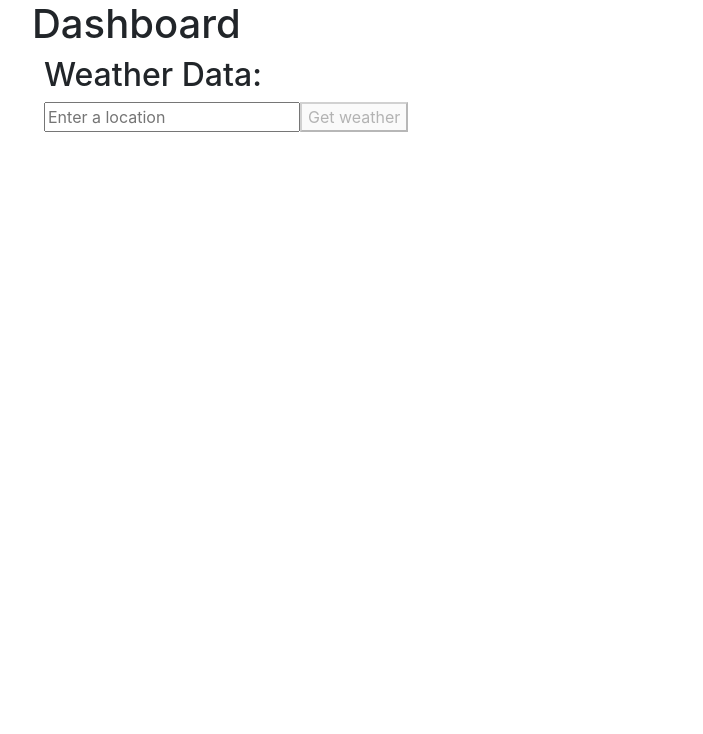
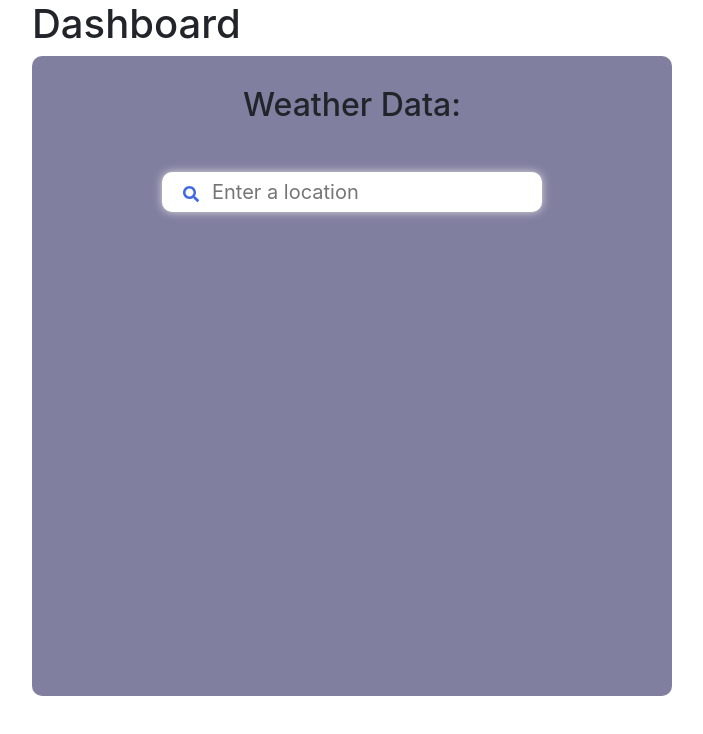
Before and after one commit to Dunn254/MSP2-WEATHER, a React (Create React App) app in the folder msp2/: page / in a window 1280 px wide. Shown: the top 734 px of the page, without its empty margins (50-753 px from the left). Built offline with nearby package versions, Linux system fonts and the light colour scheme.

Commit message:
styled search bar and added img tag

```diff
--- a/msp2/package.json
+++ b/msp2/package.json
@@ -8,6 +8,7 @@
     "@testing-library/user-event": "^13.5.0",
     "react": "^18.3.1",
     "react-dom": "^18.3.1",
+    "react-icons": "^5.2.1",
     "react-scripts": "5.0.1",
     "web-vitals": "^2.1.4"
   },
--- a/msp2/public/index.html
+++ b/msp2/public/index.html
@@ -5,6 +5,8 @@
   <meta name="viewport" content="width=device-width, initial-scale=1.0">
   <title>WTForecast?!!</title>
   <link href="https://cdn.jsdelivr.net/npm/bootstrap@5.0.2/dist/css/bootstrap.min.css" rel="stylesheet" integrity="sha384-EVSTQN3/azprG1Anm3QDgpJLIm9Nao0Yz1ztcQTwFspd3yD65VohhpuuCOmLASjC" crossorigin="anonymous">
+  <!-- Search Icon from Google Fonts -->
+  <link rel="stylesheet" href="https://fonts.googleapis.com/css2?family=Material+Symbols+Outlined:opsz,wght,FILL,GRAD@24,400,0,0" />
 </head>
 <body>
   <div class="container-fluid">
--- a/msp2/src/App.js
+++ b/msp2/src/App.js
@@ -6,6 +6,7 @@ import LoginForm from './components/login';
 import SignupForm from './components/signup';
 import AppDashboard from './components/dashboard';
 import GetWeather from './components/WeatherApp/WeatherDisplay';
+import './components/WeatherApp/WeatherApp.css'
 
 
 function App() {
@@ -15,7 +16,7 @@ function App() {
     //<LoginForm />
     //<SignupForm /> */}
       <AppDashboard />
-      <div>
+      <div id='weatherApp'>
         <GetWeather />
       </div>
     </div>
--- a/msp2/src/components/WeatherApp/WeatherApp.css
+++ b/msp2/src/components/WeatherApp/WeatherApp.css
@@ -1,8 +1,63 @@
 .weatherData {
-    width: 500px;
-    height: 600px;
+    padding-top: 30px;
+    padding-bottom: 30px;
 }
 
-/* .container {
-    background-color:  ;
-} */
+#weatherApp {
+    background-color: #817fa0;
+    text-align: center;
+    align-items: center;
+    border-radius: 10px;
+    padding: 30px 0px 30px 0px;
+    /* margin: 10px; */
+    height: 80vh;
+    width: 80vh;
+}
+
+.searchBarContainer {
+    padding-top: 5vh;
+    width: 60%;
+    margin: auto;
+    display: flex;
+    flex-direction: column;
+    align-items: center;
+    min-width: 200px;
+}
+
+.searchBarWrap {
+    background-color: white;
+    width: 100%;
+    border-radius: 10px;
+    height: 2.5rem;
+    padding: 0 15px;
+    box-shadow: 0px 0px 8px #ddd;
+    display: flex;
+    align-items: center;
+}
+
+.searchBarBtn {
+    background-color: transparent;
+    border: none;
+}
+
+input {
+    background-color: transparent;
+    border: none;
+    height: 100%;
+    font-size: 1.25rem;
+    width: 100%;
+    margin-left: 5px;
+}
+
+input:focus {
+    outline: none;
+}
+
+#searchIcon {
+    color: royalblue;
+}
+
+img {
+    width: 150px;
+    height: 150px;
+}
--- a/msp2/src/components/WeatherApp/WeatherDisplay.jsx
+++ b/msp2/src/components/WeatherApp/WeatherDisplay.jsx
@@ -1,5 +1,7 @@
+import './WeatherApp.css'
 import React, { useState, useEffect } from 'react'
-import './WeatherApp.css'
+import Sun from './Assets/sunny_icon.png'
+import { FaSearch } from 'react-icons/fa'
 
 function GetWeather() {
     // Create state to store weather data
@@ -50,31 +52,34 @@ function GetWeather() {
     }
 
     return (
-            <div className='container'>
+        <div>
             <h2>Weather Data:</h2>
+            <div className='searchBarContainer'>
                 <form onSubmit={(e) => e.preventDefault()}>
+                    <div className='searchBarWrap'>
+                        <button className='searchBarBtn' type='submit' onClick={handleFetchWeather} disabled={!location.trim()}>
+                            {isFetching ? 'Fetching...' : <FaSearch id='searchIcon' />}
+                        </button>
                         <input
                             value={location}
                             type='text'
                             placeholder='Enter a location'
                             onChange={(event) => setLocation(event.target.value)} />
-                    <button type='submit' onClick={handleFetchWeather} disabled={!location.trim()}>
-                        {isFetching ? 'Fetching...' : 'Get weather'}
-                    </button>
+                    </div>
                 </form>
-                {/* <div className='weatherData'>
-                {weatherData && (
-                        <pre>{JSON.stringify(weatherData)}</pre>
-                )}
-                {error && <p>Error fetching data {error.message}</p>}
-                </div> */}
+            </div>
             <div className='weatherData'>
                 {weatherData && (
                     <div>
+                        <div className='icon'>
                         <p>Location: {weatherData.location.name}</p>
-                            <p>Temperature: {weatherData.current.temp_c}°C</p>
+                        <img src={Sun} alt='sunny' />
+                        </div>
+                        <p>Condition: {weatherData.current.condition.text}</p>
+                        <p>Temperature: {weatherData.current.temp_f}°F</p>
+                        <p>Feels like: {weatherData.current.feelslike_f}°F</p>
                         <p>Humidity: {weatherData.current.humidity}</p>
-                            <p>Condition: {weatherData.current.condition.text}</p>
+                        <p>Wind mph: {weatherData.current.wind_mph} mph</p>
                     </div>
                 )}
                 {error && <p>Error fetching data {error.message}</p>}
```
Also changed, not shown: 1 other file (tests, documents, lock files or other folders). Lines whose indentation alone changed are shown as unchanged.
